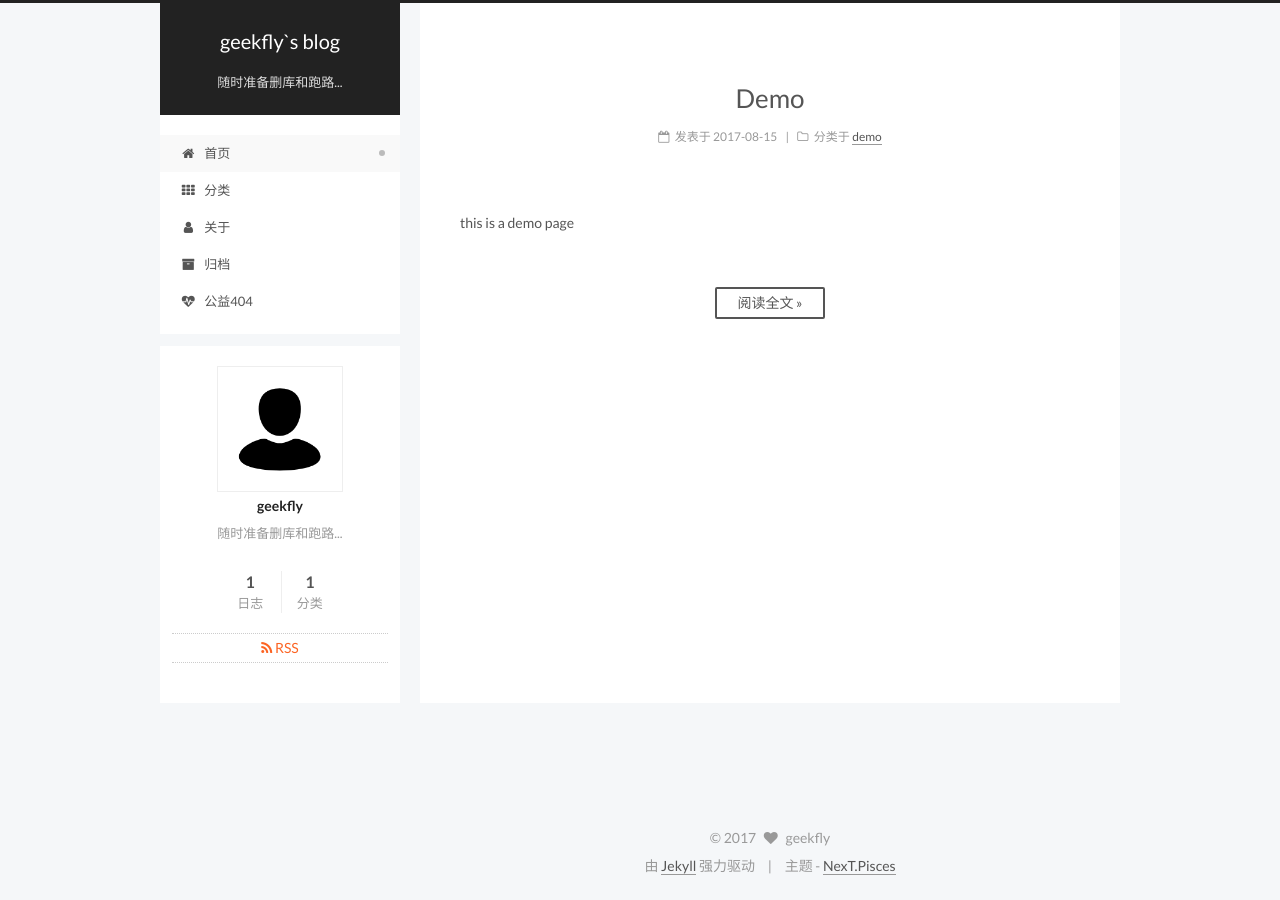
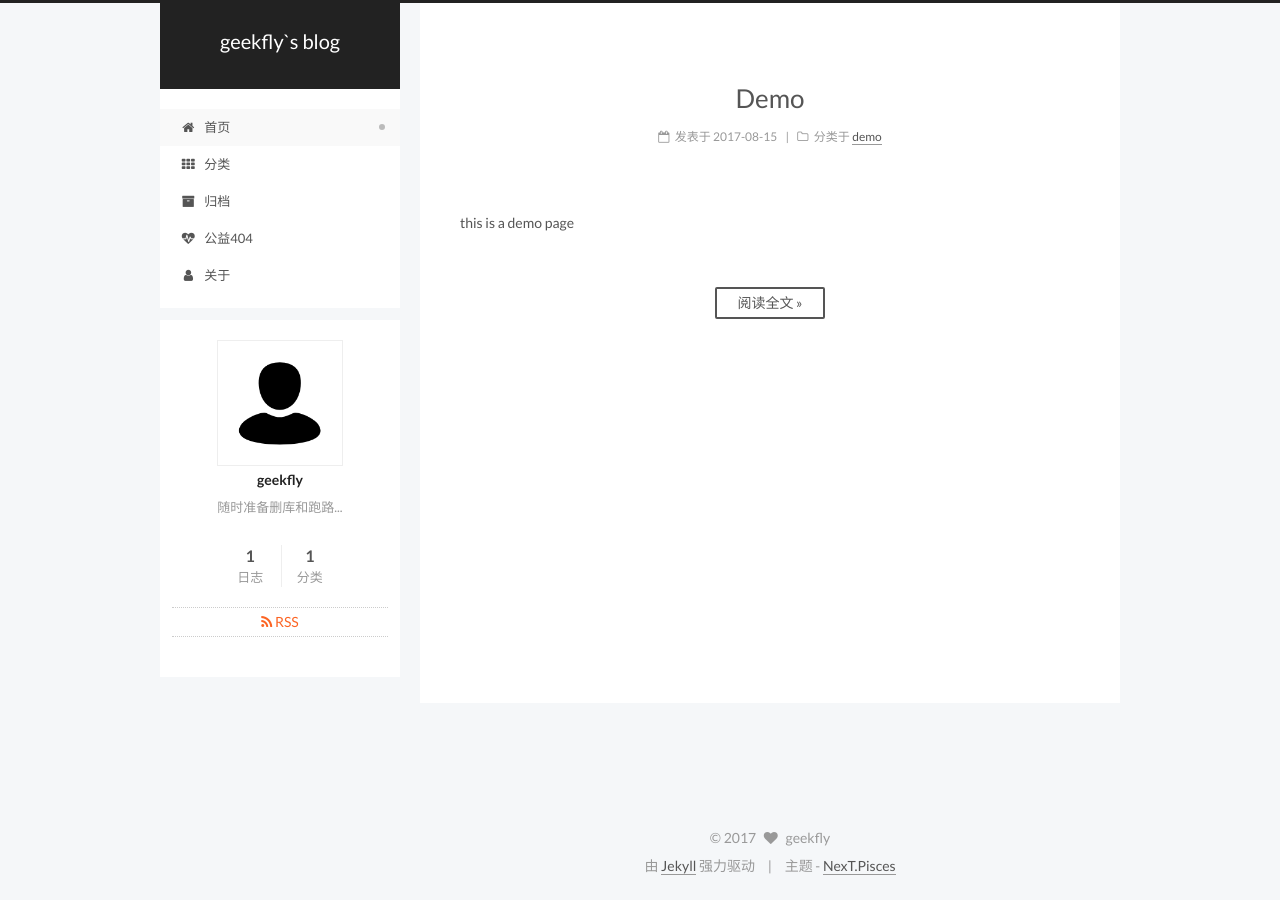
Before and after one commit to geekfly2016/geek.github.io, a Jekyll site: the page built from index.html, in a window 1280 px wide. Built offline with Jekyll 4.4.1, drawn with Linux system fonts in a browser that asks for light colours; the list of posts is cut into pages by our own code; comment, search, counter and statistics services are not loaded.

Commit message:
update properties

```diff
--- a/_config.yml
+++ b/_config.yml
@@ -5,7 +5,7 @@
 
 # Site
 title: geekfly`s blog
-subtitle: 随时准备删库和跑路...
+subtitle:
 description: 随时准备删库和跑路...
 author: geekfly
 # Support language: de, en, fr-FR, id, ja, ko, pt-BR, pt, ru, zh-Hans, zh-hk, zh-tw
@@ -118,11 +118,11 @@ index_with_subtitle: false
 menu:
   home: /
   categories: /categories/
-  about: /about/
   archives: /archives/
 # tags: /tags/
 # sitemap: /sitemap.xml
   commonweal: /404.html
+  about: /about/
 
 
 # Enable/Disable menu icons.
```
